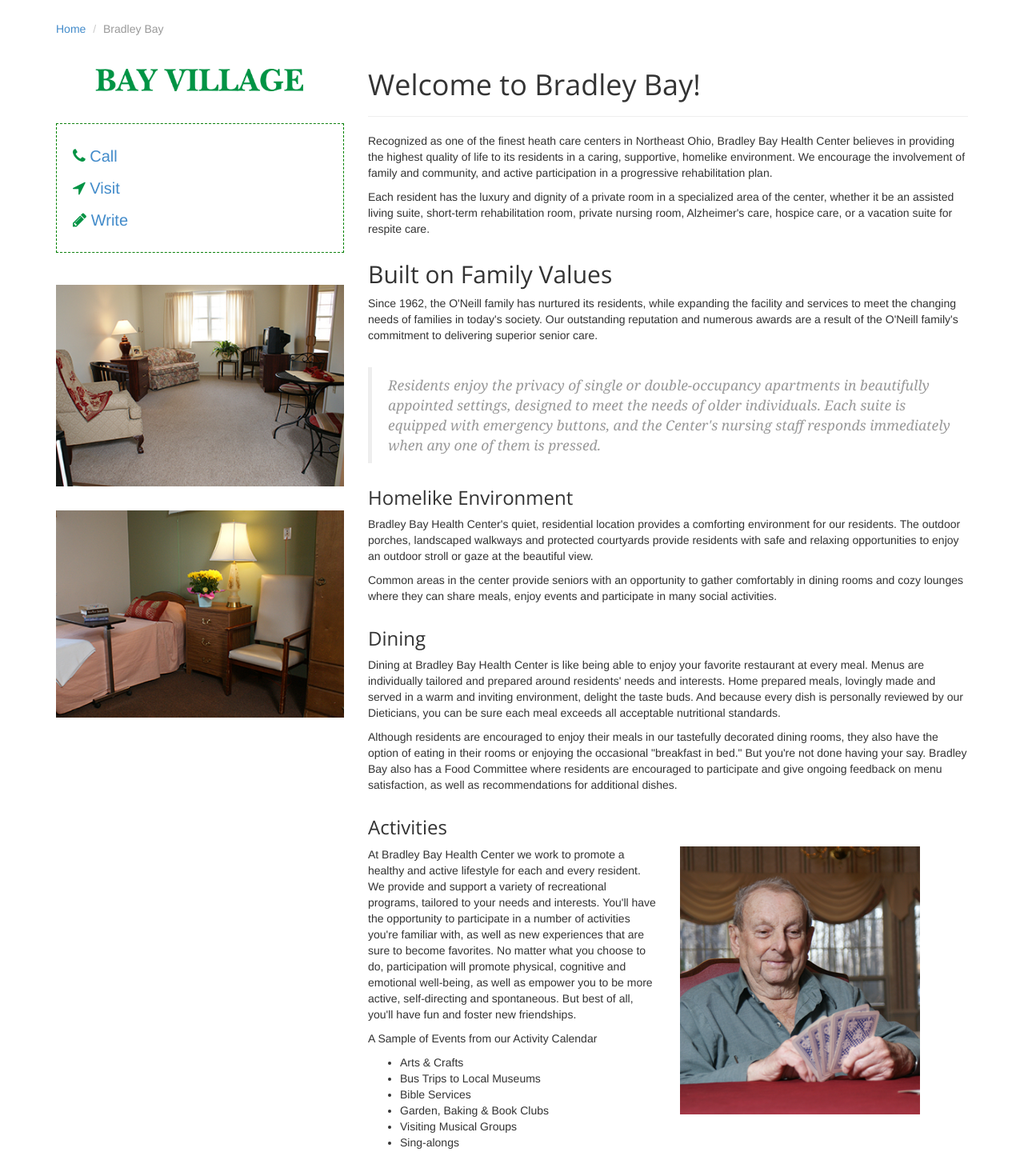
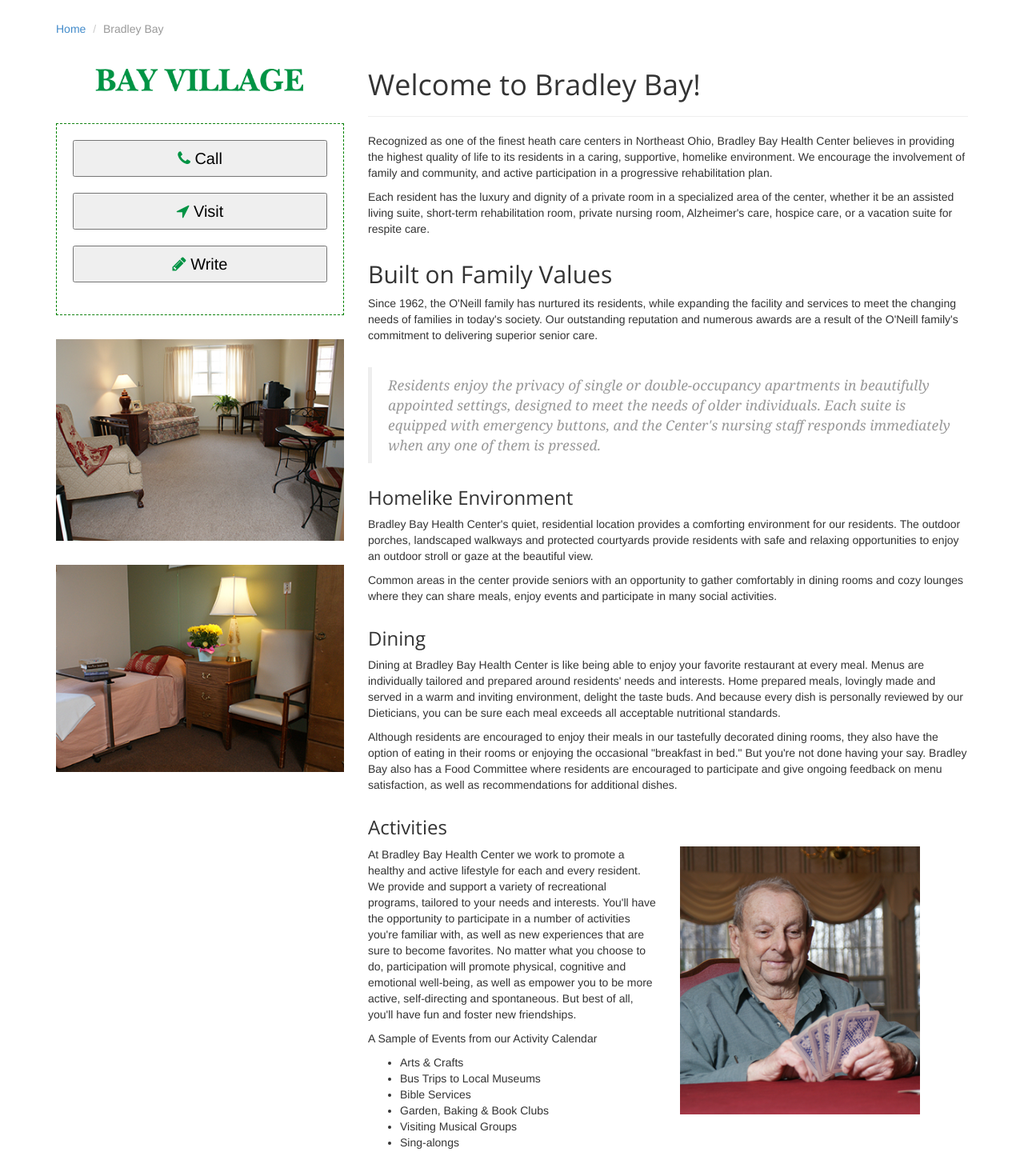
Before and after one commit to Carlywarren/ONeill-Healthcare, a PHP site: page /bradleybay.php in a window 1280 px wide. Shown: the part 504-1944 px from the top of the page at 80% size. Run offline with PHP 8.4, Linux system fonts and the light colour scheme; some libraries are stand-ins or nearby versions.

Commit message:
mini nav changes
skeleton done

```diff
--- a/assets/css/main.css
+++ b/assets/css/main.css
@@ -150,8 +150,16 @@
 	list-style-type: none;
 	font-size: 15pt;
 	line-height: 40px;
-	border: 1px dashed green;
+	border-top: 1px dashed green;
+	border-left: 1px dashed green;
+	border-right: 1px dashed green;
+	border-bottom: 1px dashed green;
 	padding: 20px;
+	margin-bottom: 0px;
+}
+
+.mini-nav li {
+	margin-bottom: 20px;
 }
 
 #map_canvas {
@@ -487,6 +495,13 @@
 	padding: 0 40px;
 }
 
+.bbform {
+	padding:20px;
+	border-bottom: 1px dashed green;
+	border-left: 1px dashed green;
+	border-right: 1px dashed green;
+}
+
 /* Sidebars */
 .sidebar {
 	padding-bottom: 30px;
--- a/bradleybay.php
+++ b/bradleybay.php
@@ -76,10 +76,46 @@
 				<div class="row widget">
 					<div class="col-xs-12">
 						<ul class="mini-nav">
-							<li class="call"><a href="tel:+15555555555"><i class="fa fa-phone fa-2"></i>    Call</a> <p class="phone-num">440-871-3474</p></li>
-							<li><a href="#map_canvas"><i class="fa fa-location-arrow fa-2"></i>    Visit</a></li>
-							<li><a href="contact.php"><i class="fa fa-pencil fa-2"></i>     Write</a></li>
+							<div class="row">
+							<li class="call col-md-12">
+								<button href="tel:+4408713474" class="btn-block">
+									<div class="phonehide"><i class="fa fa-phone fa-2"></i>    Call </div><div class="phone-num">440-871-3474</div>
+								</button>
+
+							</li>
+
+							<li class="visit col-md-12" >
+								<a href="#map_canvas">
+								<button class="btn-block" >
+										<i class="fa fa-location-arrow fa-2"></i>    Visit
+								</button>
+								</a>
+							</li>
+
+							<li class="write col-md-12">
+								<button class="write btn-block">
+									<i class="fa fa-pencil fa-2"></i>     Write
+								</button>
+							</li>
+						</div>
 						</ul>
+
+						<div class="bbform form">
+
+		                  	<div class="form-group">
+
+			                  	<label for="exampleInputEmail1">Name</label>
+			                    <input type="text" class="form-control" name="fname" id="fname" placeholder="First & Last Name" />
+			                   	<label for="exampleInputEmail1">Email</label>
+			                    <input type="text" class="form-control" name="lname" id="lname" placeholder="Email" />
+			                    <label for="exampleInputEmail1">Message</label>
+			                    <textarea name="message" class="form-control" id="message" placeholder="Comments / Questions"></textarea>
+
+		                	</div>
+
+		                   	<button style type="submit" class="btn btn-default">Submit</button>
+
+						</div>
 
 
 					</div>
@@ -335,6 +371,14 @@
 		$(".phone-num").hide();
 		$(".call").click(function(){
 			$(".phone-num").show();
+			$(".phonehide").hide();
+		});
+
+		$(".bbform").hide();
+		$(".write").click(function(){
+			$(".mini-nav").css("border-bottom" , "none");
+			$(".bbform").slideDown(1000);
+
 		});
 	</script>
 
```
